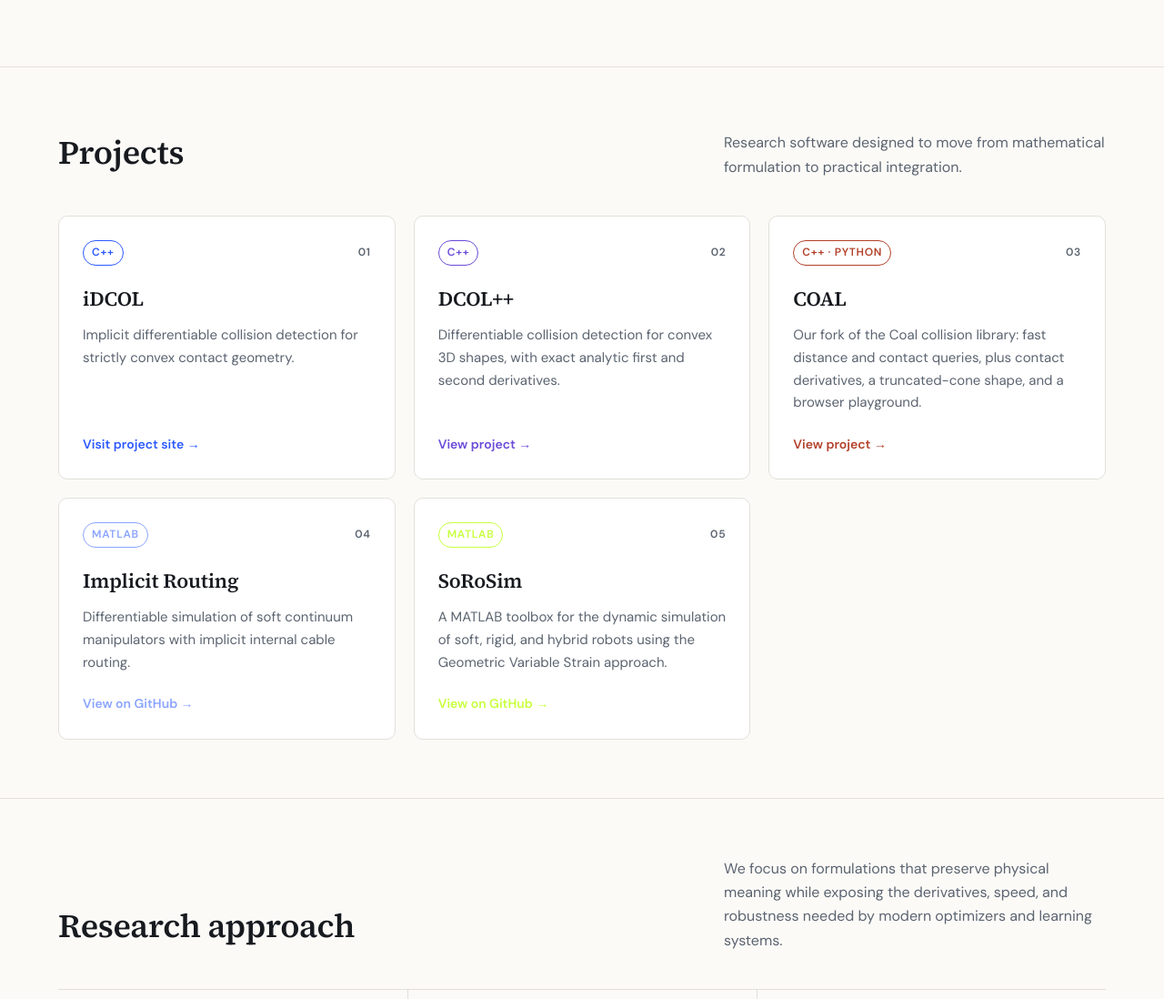
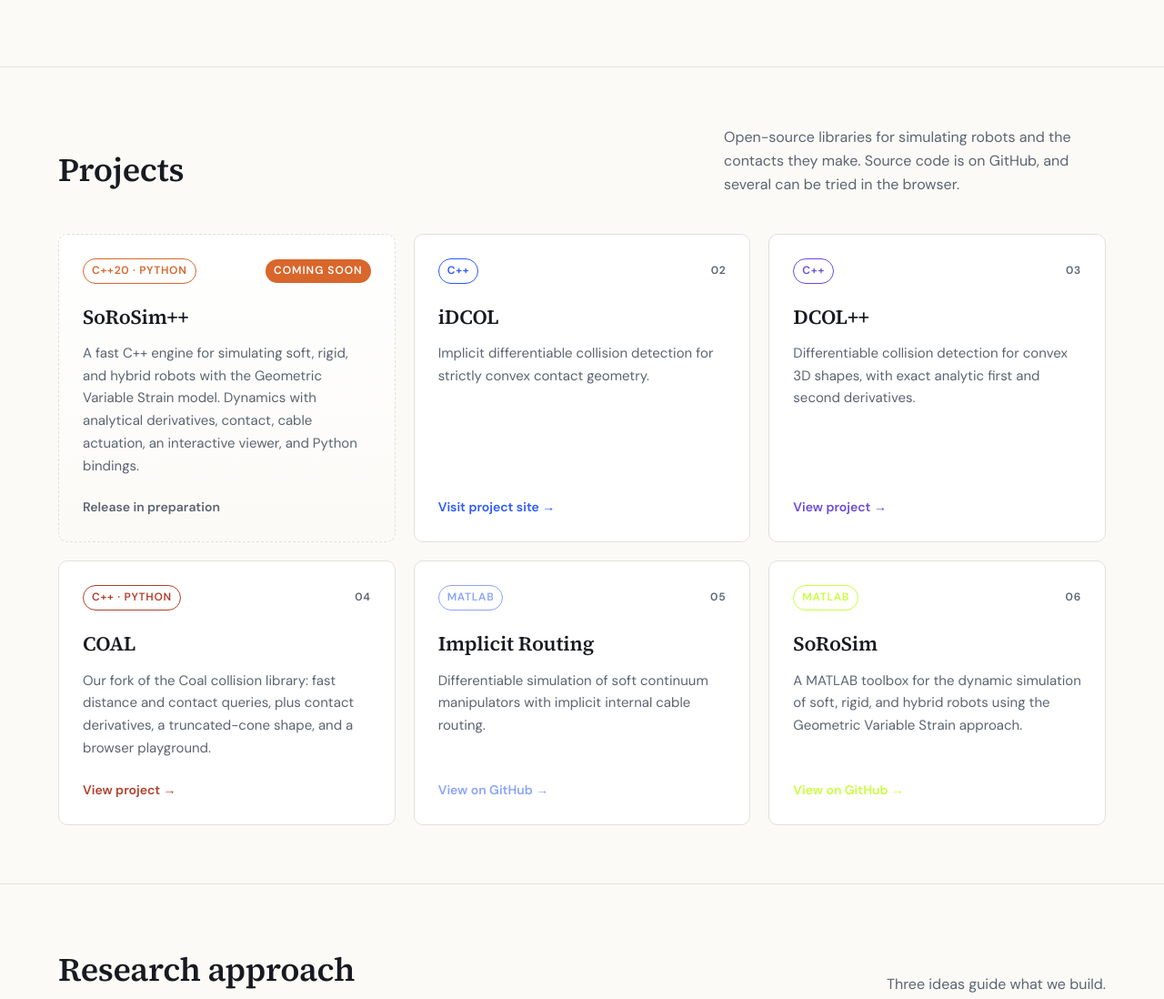
Before and after one commit to GVSRobotics/GVSRobotics.github.io, a plain HTML site: page index.html in a window 1280 px wide. Shown: the part 580-1678 px from the top of the page at 91% size. Drawn offline with Linux system fonts and the light colour scheme.

Commit message:
Add sorosim++ coming soon

```diff
--- a/assets/site.js
+++ b/assets/site.js
@@ -4,6 +4,13 @@ if (grid) {
     .then(r => { if (!r.ok) throw new Error('Could not load projects'); return r.json(); })
     .then(projects => {
       grid.innerHTML = projects.map((p, i) => {
+        if (p.comingSoon) return `
+        <div class="project-card coming-soon reveal" style="--accent:${p.accent}">
+          <div class="meta"><span class="tag">${p.language}</span><span class="soon">Coming soon</span></div>
+          <h3>${p.name}</h3>
+          <p>${p.shortDescription}</p>
+          <span class="card-link">Release in preparation</span>
+        </div>`;
         const external = /^https?:\/\//.test(p.cardHref);
         const isGithub = /^https?:\/\/github\.com\//.test(p.cardHref);
         const label = isGithub ? 'View on GitHub →' : external ? 'Visit project site →' : 'View project →';
--- a/assets/styles.css
+++ b/assets/styles.css
@@ -60,6 +60,10 @@ nav a:hover{border-color:var(--ink)}
 .project-card h3{font-size:22px;margin:18px 0 10px}
 .project-card p{color:var(--muted);margin:0 0 22px;font-size:15px}
 .project-card .card-link{margin-top:auto;font-weight:600;font-size:14px;color:var(--accent)}
+.project-card.coming-soon{border-style:dashed;background:linear-gradient(180deg,#fff,var(--paper))}
+.project-card.coming-soon:hover{transform:none;border-color:var(--line)}
+.project-card.coming-soon .card-link{color:var(--muted)}
+.project-card .soon{background:var(--accent);color:#fff;border-radius:999px;padding:3px 9px;letter-spacing:.08em}
 
 /* Research */
 .principles{display:grid;grid-template-columns:repeat(3,1fr);border-top:1px solid var(--line)}
--- a/index.html
+++ b/index.html
@@ -38,7 +38,7 @@
     <section class="section projects-section" id="projects">
       <div class="section-heading">
         <h2>Projects</h2>
-        <p>Research software designed to move from mathematical formulation to practical integration.</p>
+        <p>Open-source libraries for simulating robots and the contacts they make. Source code is on GitHub, and several can be tried in the browser.</p>
       </div>
       <div id="project-grid" class="project-grid" aria-live="polite"></div>
       <noscript><p>Please enable JavaScript to view the project cards.</p></noscript>
@@ -47,7 +47,7 @@
     <section class="section research-section" id="research">
       <div class="section-heading">
         <h2>Research approach</h2>
-        <p>We focus on formulations that preserve physical meaning while exposing the derivatives, speed, and robustness needed by modern optimizers and learning systems.</p>
+        <p>Three ideas guide what we build.</p>
       </div>
       <div class="principles">
         <article><span>01</span><h3>Mechanics first</h3><p>Models grounded in geometry, kinematics, and continuum mechanics.</p></article>
--- a/projects/projects.json
+++ b/projects/projects.json
@@ -1,4 +1,13 @@
 [
+  {
+    "slug": "sorosimpp",
+    "name": "SoRoSim++",
+    "language": "C++20 · Python",
+    "accent": "#d9662b",
+    "comingSoon": true,
+    "cardHref": "",
+    "shortDescription": "A fast C++ engine for simulating soft, rigid, and hybrid robots with the Geometric Variable Strain model. Dynamics with analytical derivatives, contact, cable actuation, an interactive viewer, and Python bindings."
+  },
   {
     "slug": "idcol",
     "name": "iDCOL",
```
